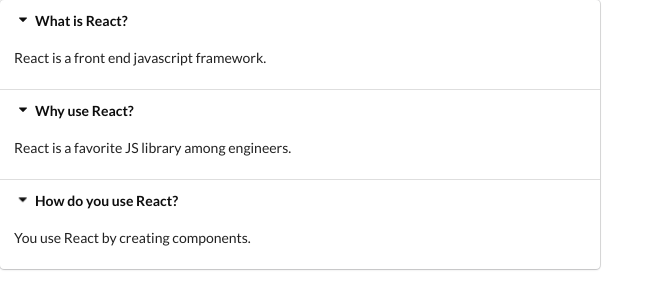
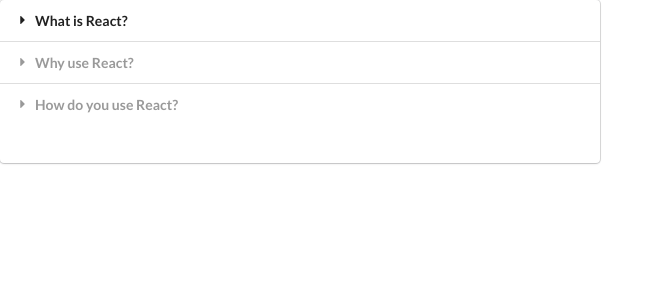
Before and after one commit to dbecausing/widgets, a React (Create React App) app: page / in a window 1280 px wide. Shown: the top 308 px of the page, without its empty margins (0-664 px from the left). Built offline with nearby package versions, Linux system fonts and the light colour scheme.

Commit message:
Added state to Accordion

```diff
--- a/src/components/Accordion.js
+++ b/src/components/Accordion.js
@@ -8,23 +8,27 @@
 	};
 
 	const renderedItems = items.map((item, index) => {
+		const active = index === activeIndex ? "active" : "";
+
 		return (
 			<React.Fragment key={item.title}>
-				<div
-					className="title active"
-					onClick={() => onTitleClick(index)}
-				>
+				<div className={`title ${active}`} onClick={() => onTitleClick(index)}>
 					<i className="dropdown icon"></i>
 					{item.title}
 				</div>
-				<div className="content active">
+				<div className={`content ${active}`}>
 					<p>{item.content}</p>
 				</div>
 			</React.Fragment>
 		);
 	});
 
-	return <div className="ui styled accordion">{renderedItems}</div>;
+	return (
+		<div className="ui styled accordion">
+			{renderedItems}
+			<h1>{activeIndex}</h1>
+		</div>
+	);
 };
 
 export default Accordion;
```
Also changed, not shown: 1 other file (tests, documents, lock files or other folders).
